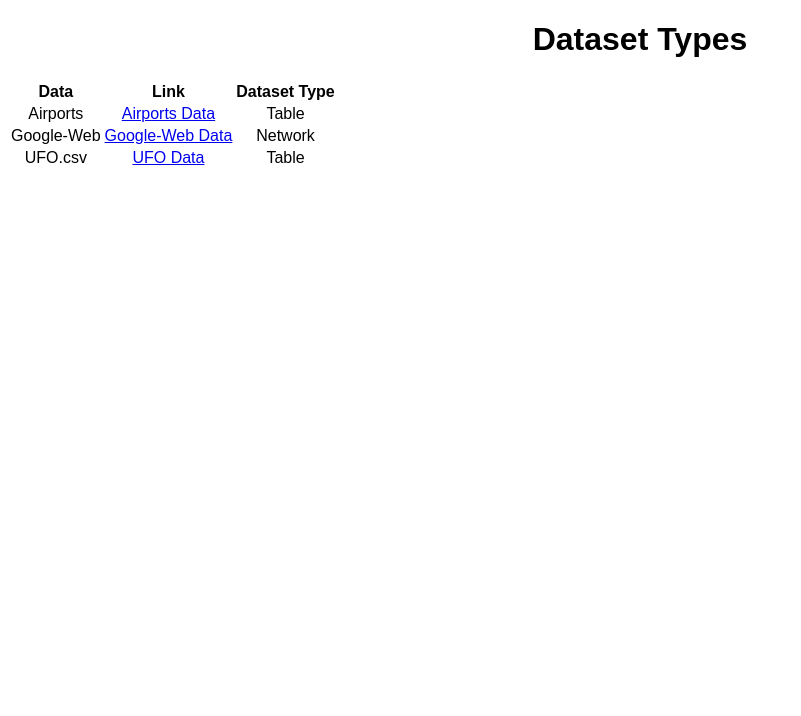
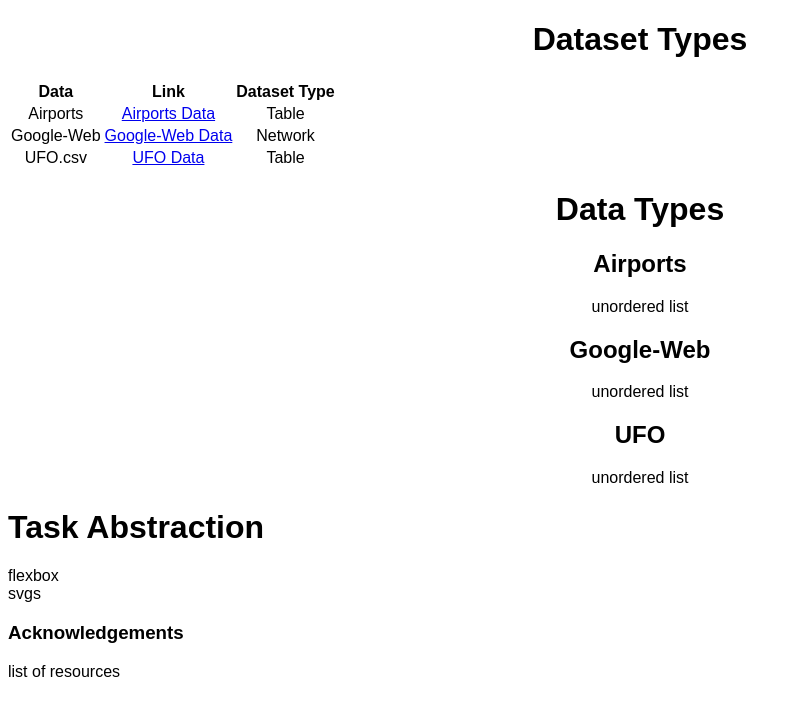
Before and after one commit to DS4200-S23-Class/hw-02-maddy-and-arlo, a plain HTML site: page index.html in a window 1280 px wide. Shown: the whole page, without its empty margins (0-801 px from the left). Drawn offline with Linux system fonts and the light colour scheme.

Commit message:
creat all webpage headers

```diff
--- a/index.html
+++ b/index.html
@@ -10,6 +10,7 @@
 
 <body>
     <div id="data-abstraction">
+
         <div class="info">
             <h1>Dataset Types</h1>
             <table>
@@ -41,6 +42,31 @@
                 </tr>
             </table>
         </div>
+
+        <div class="info">
+            <h1>Data Types</h1>
+            <h2>Airports</h2>
+            unordered list
+            <h2>Google-Web</h2>
+            unordered list
+            <h2>UFO</h2>
+            unordered list
+        </div>
+
+    </div>
+
+    <div id="task-abstraction">
+        <h1>Task Abstraction</h1>
+        flexbox
+    </div>
+
+    <div id="decoration">
+        svgs
+    </div>
+
+    <h3>Acknowledgements</h1>
+    <div>
+        list of resources
     </div>
 </body>
 
```
